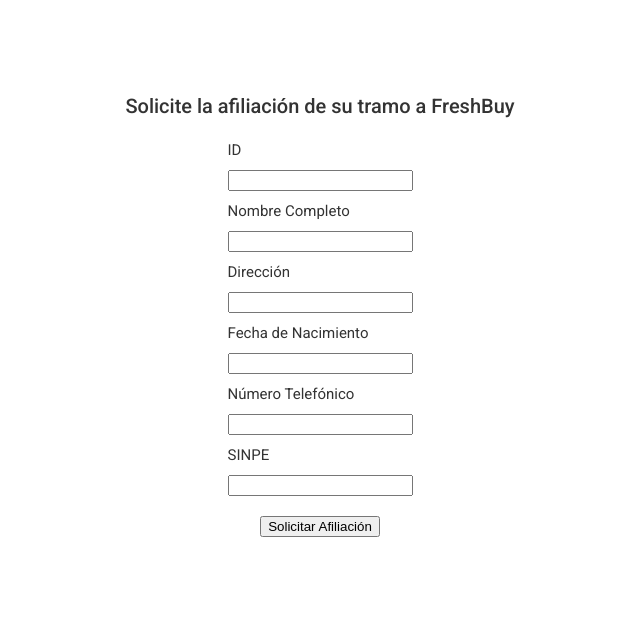
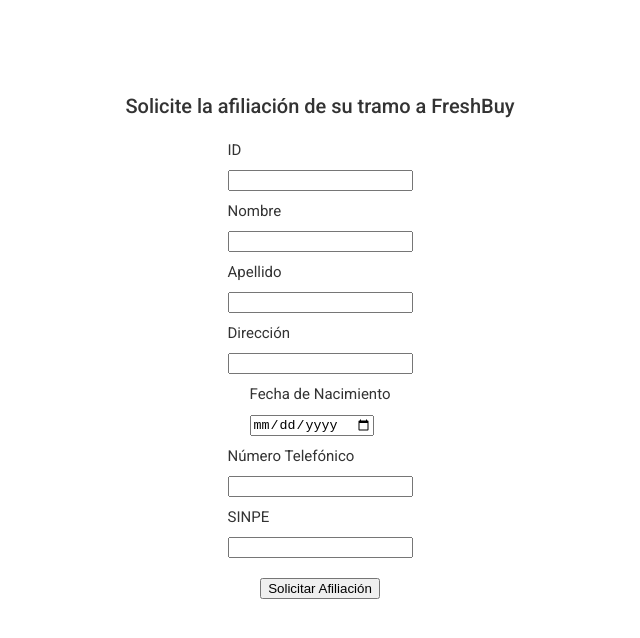
Before and after one commit to ce-itcr/FreshBuy, an Angular app in the folder FrontEnd-FreshBuy/: page /producer in a window 1280 px wide. Shown: the top 638 px of the page, without its empty margins (320-960 px from the left). Built offline with nearby package versions, Linux system fonts and the light colour scheme.

Commit message:
[ADD] Validation parameters register/producer

```diff
--- a/FrontEnd-FreshBuy/src/app/client-view/client-view.component.ts
+++ b/FrontEnd-FreshBuy/src/app/client-view/client-view.component.ts
@@ -17,7 +17,7 @@ constructor( private location: LocationStrategy){
   history.pushState(null, null, window.location.href);
   this.location.onPopState(() => {
   history.pushState(null, null, window.location.href);
-});
+  });
 }
   ngOnInit(): void {
   }
--- a/FrontEnd-FreshBuy/src/app/register/client/client.component.ts
+++ b/FrontEnd-FreshBuy/src/app/register/client/client.component.ts
@@ -1,5 +1,5 @@
 import { Component, OnInit } from '@angular/core';
-import { UserandPass } from '../../register/register.component';
+import { UserandPass,  } from '../../register/register.component';
 
 @Component({
   selector: 'app-client',
--- a/FrontEnd-FreshBuy/src/app/register/producer/producer.component.html
+++ b/FrontEnd-FreshBuy/src/app/register/producer/producer.component.html
@@ -55,20 +55,19 @@
     <h2>Solicite la afiliación de su tramo a FreshBuy</h2>
 
     <!-- ID label -->
-    <label> <h4>ID</h4> <input type="text" class = "from-control" required minlength = "9" maxlength="9" #htmlID id="htmlID" /></label>
-    <div *ngIf = "htmlID.invalid">
-      ID is requierd.
-    </div>
+    <label> <h4>ID</h4> <input type="text" required minlength = "9" maxlength="9" #htmlID id="htmlID" /></label>
     <!-- Name label -->
-    <label> <h4>Nombre Completo</h4> <input type="text" #htmlName id="htmlName" /></label>
+    <label> <h4>Nombre</h4> <input type="text" required #htmlName id="htmlName" /></label>
+    <!-- Last Name label -->
+    <label> <h4>Apellido</h4> <input type="text" required #htmlName id="htmlName" /></label>
     <!-- Adress label -->
-    <label> <h4>Dirección</h4> <input type="text" #htmlAdress id="htmlAdress" /></label>
+    <label> <h4>Dirección</h4> <input type="text" required #htmlAdress id="htmlAdress" /></label>
     <!-- Birthday label -->
-    <label> <h4>Fecha de Nacimiento</h4> <input type="text" #htmlBirthday id="htmlBirthday" /></label>
+    <label> <h4>Fecha de Nacimiento</h4> <input type="date" required #htmlBirthday id="htmlBirthday" /></label>
     <!-- Telephone label -->
-    <label> <h4>Número Telefónico</h4> <input type="text" #htmlTelephone id="htmlTelephone" /></label>
+    <label> <h4>Número Telefónico</h4> <input type="text" required minlength = "8" maxlength="8" #htmlTelephone id="htmlTelephone" /></label>
     <!-- SINPE label -->
-    <label> <h4>SINPE</h4> <input type="text" #htmlSINPE id="htmlSINPE" /></label>
+    <label> <h4>SINPE</h4> <input type="text" required minlength = "8" maxlength="8" #htmlSINPE id="htmlSINPE" /></label>
 
     <br>
     <button class="btn btn-primary" (click)="registerData(htmlID.value, htmlName.value,
--- a/FrontEnd-FreshBuy/src/app/register/producer/producer.component.ts
+++ b/FrontEnd-FreshBuy/src/app/register/producer/producer.component.ts
@@ -1,6 +1,5 @@
-import { THIS_EXPR } from '@angular/compiler/src/output/output_ast';
 import { Component, OnInit } from '@angular/core';
-import { UserandPass } from '../../register/register.component';
+import { UserandPass, isNumber} from '../../register/register.component';
 
 @Component({
   selector: 'app-producer',
@@ -22,12 +21,12 @@ export class ProducerComponent implements OnInit {
   }
 
   public registerData(hID, hName, hAdress, hBirthday, hTelephone, hSINPE){
-    this.ID = hID;
-    this.name = hName;
-    this.adress = hAdress;
-    this.birthday = hBirthday;
-    this.telephone = hTelephone;
-    this.SINPE = hSINPE;
+    this.ID = isNumber(hID,9);
+    this.name = new String(hName);
+    this.adress = new String(hAdress);
+    this.birthday = new String(hBirthday);
+    this.telephone = isNumber(hTelephone,8);
+    this.SINPE = isNumber(hSINPE,8);
 
     alert("ID: " + this.ID + "\n" +
           "Name: " + this.name + "\n" +
@@ -40,6 +39,4 @@ export class ProducerComponent implements OnInit {
 
   }
 
-
-
 }
--- a/FrontEnd-FreshBuy/src/app/register/register.component.ts
+++ b/FrontEnd-FreshBuy/src/app/register/register.component.ts
@@ -5,6 +5,7 @@ import { Component, OnInit } from '@angular/core';
   templateUrl: './register.component.html',
   styleUrls: ['./register.component.css']
 })
+
 export class RegisterComponent implements OnInit {
 
   constructor() { }
@@ -14,4 +15,23 @@ export class RegisterComponent implements OnInit {
 
 }
 
+var numbers = ["0","1","2","3","4","5","6","7","8","9"];
+
+export function isNumber(hID, max){
+
+  var count = 0;
+  var final = hID.length;
+  if(final != max){
+    return "Error";
+  }
+  while(count<final){
+    if(numbers.includes(hID.charAt(count))){
+      count++;
+    }else{
+      return "Error"
+    }
+  }
+  return hID;
+}
+
 export const UserandPass = [["1234C","abc"],["1234P","abc"],["1234A","abc"]];
```
